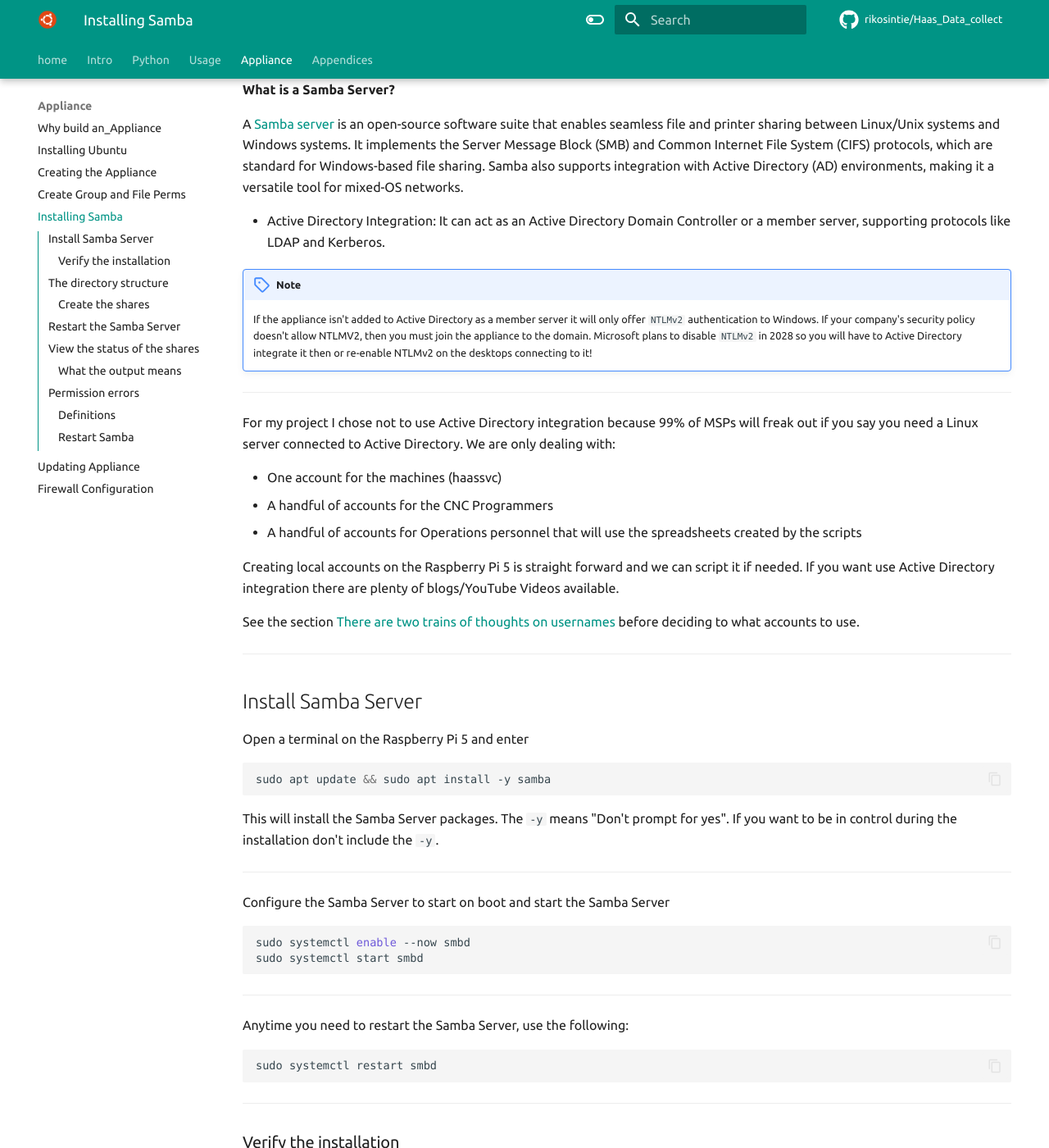
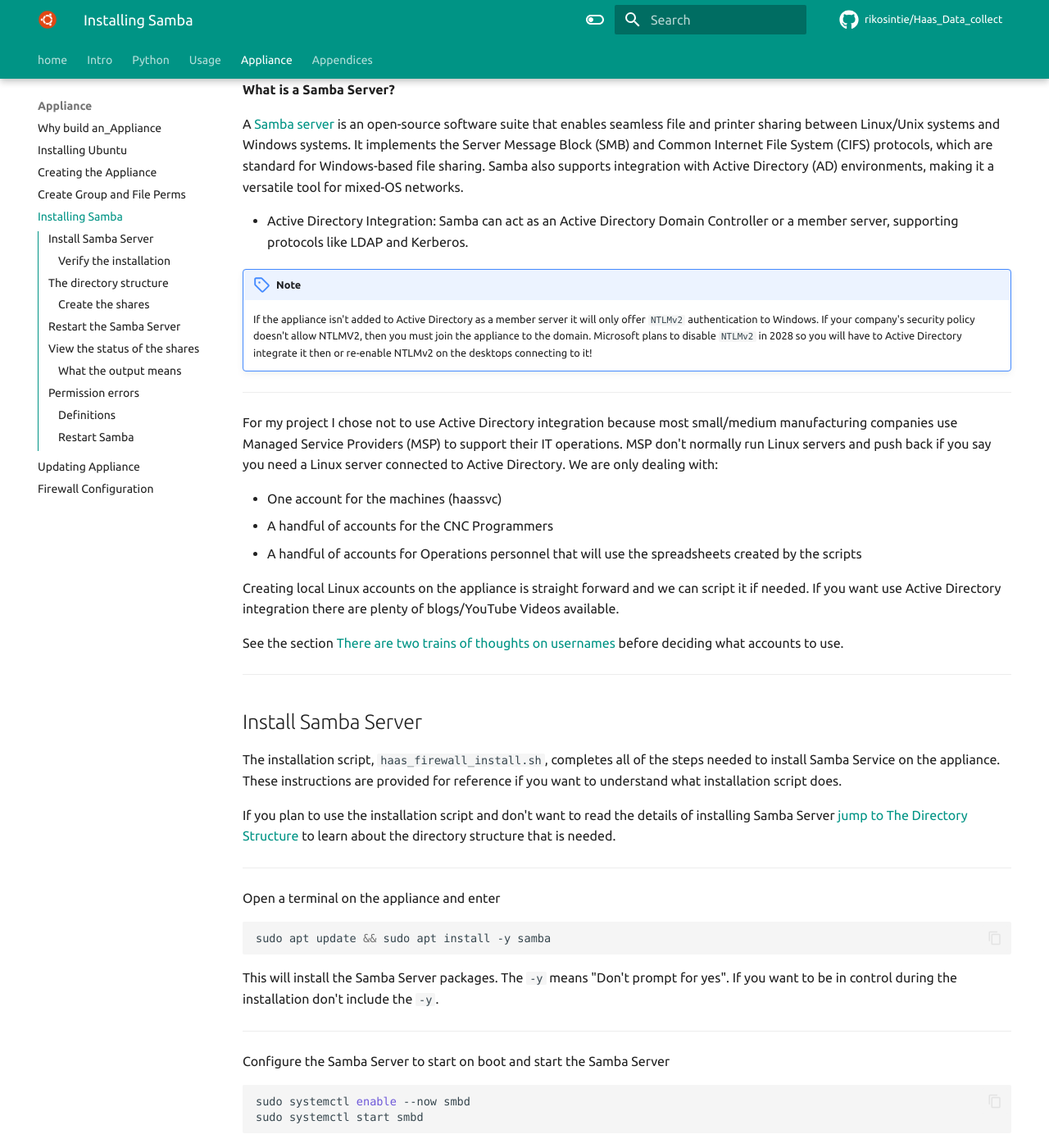
Before and after one commit to rikosintie/Haas_Data_collect, an MkDocs documentation site: the page built from docs/build_pi_5_appliance/Install_Samba.md, in a window 1280 px wide and 1400 px high, scrolled down 766 px. Shown: the whole window at 82% size. Built offline with MkDocs 1.6.1 and Material for MkDocs 9.7.7, drawn with Linux system fonts in a browser that asks for light colours; some web fonts are replaced; comment, search, counter and statistics services are not loaded; some of the changed text lies outside the part shown.

Commit message:
Git Title: Install_Samba.md - Formatting and Grammar Edits

````diff
--- a/docs/build_pi_5_appliance/Install_Samba.md
+++ b/docs/build_pi_5_appliance/Install_Samba.md
@@ -10,28 +10,34 @@
 
 A [Samba server](https://www.samba.org/) is an open-source software suite that enables seamless file and printer sharing between Linux/Unix systems and Windows systems. It implements the Server Message Block (SMB) and Common Internet File System (CIFS) protocols, which are standard for Windows-based file sharing. Samba also supports integration with Active Directory (AD) environments, making it a versatile tool for mixed-OS networks.
 
-- Active Directory Integration: It can act as an Active Directory Domain Controller or a member server, supporting protocols like LDAP and Kerberos.
+- Active Directory Integration: Samba can act as an Active Directory Domain Controller or a member server, supporting protocols like LDAP and Kerberos.
 
 !!! Note
     If the appliance isn't added to Active Directory as a member server it will only offer `NTLMv2` authentication to Windows. If your company's security policy doesn't allow NTLMV2, then you must join the appliance to the domain. Microsoft plans to disable `NTLMv2` in 2028 so you will have to Active Directory integrate it then or re-enable NTLMv2 on the desktops connecting to it!
 
 ----------------------------------------------------------------
 
-For my project I chose not to use Active Directory integration because 99% of MSPs will freak out if you say you need a Linux server connected to Active Directory. We are only dealing with:
+For my project I chose not to use Active Directory integration because most small/medium manufacturing companies use Managed Service Providers (MSP) to support their IT operations. MSP don't normally run Linux servers and push back if you say you need a Linux server connected to Active Directory. We are only dealing with:
 
 - One account for the machines (haassvc)
 - A handful of accounts for the CNC Programmers
 - A handful of accounts for Operations personnel that will use the spreadsheets created by the scripts
 
-Creating local accounts on the Raspberry Pi 5 is straight forward and we can script it if needed. If you want use Active Directory integration there are plenty of blogs/YouTube Videos available.
+Creating local Linux accounts on the appliance is straight forward and we can script it if needed. If you want use Active Directory integration there are plenty of blogs/YouTube Videos available.
 
-See the section [There are two trains of thoughts on usernames](../build_pi_5_appliance/configuring_appliance.md/#there-are-two-trains-of-thoughts-on-usernames) before deciding to what accounts to use.
+See the section [There are two trains of thoughts on usernames](../build_pi_5_appliance/configuring_appliance.md/#there-are-two-trains-of-thoughts-on-usernames) before deciding what accounts to use.
 
 ----------------------------------------------------------------
 
 ## Install Samba Server
 
-Open a terminal on the Raspberry Pi 5 and enter
+The installation script, `haas_firewall_install.sh`, completes all of the steps needed to install Samba Service on the appliance. These instructions are provided for reference if you want to understand what installation script does.
+
+If you plan to use the installation script and don't want to read the details of installing Samba Server [jump to The Directory Structure](../build_pi_5_appliance/Install_Samba.md/#the-directory-structure) to learn about the directory structure that is needed.
+
+----------------------------------------------------------------
+
+Open a terminal on the appliance and enter
 
 ```bash
 sudo apt update && sudo apt install -y samba
@@ -135,11 +141,17 @@
 
 ## The directory structure
 
-We will need the table we created earlier for reference. The concept is to create a share on the `Haas_Data_collect` directory named `Haas`. This top level share will will be able so see the entire directory structure when it's mapped to a Windows network drive.
+We will need the table we created earlier for reference. The concept is to create a share on the `Haas_Data_collect` directory named `Haas`. This top level share will be able so see the entire directory structure when it's mapped to a Windows network drive.
 
-Then create a directory/share for each Haas machine tool. The Haas machine tool share will be used for the CNC programmer to drop programs into and the machine operator to load from. This share is used when setting up the Ethernet on the CNC control.
+Then create a directory/share for each Haas machine tool. The Haas machine tool share will be used:
 
-The Haas data collection scripts create the spreadsheets in the `cnc_logs` directory.
+- By for the CNC programmer to drop programs into
+- The machine operator to load from.
+- A subdirectory, cnc_logs, will  hold the data collected from DPRNT.
+
+This share is used when setting up the Ethernet on the CNC control.
+
+The Haas data collection script creates the spreadsheets in the `cnc_logs` directory under the machine directory.
 
 The final structure will look like this:
 
````
Also changed, not shown: other parts of docs/build_pi_5_appliance/Install_Samba.md (+1 -1 lines).
